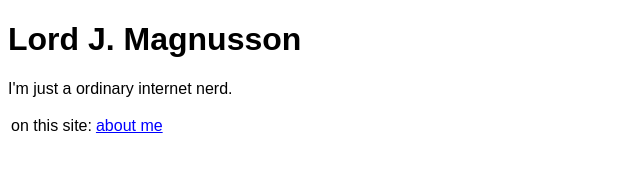
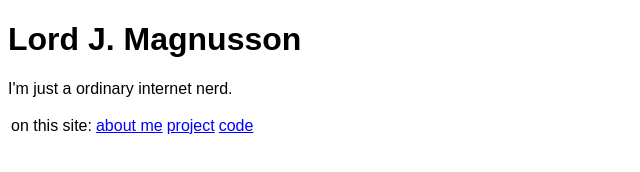
Before and after one commit to nitonme/nitonme.github.io, a plain HTML site: page index.html in a window 1280 px wide. Shown: the whole page, without its empty margins (0-640 px from the left). Drawn offline with Linux system fonts and the light colour scheme.

Commit message:
Add files via upload

```diff
--- a/index.html
+++ b/index.html
@@ -47,6 +47,12 @@
         <td>
           <a href="/about-me">about me</a>
         </td>
+        <td>
+          <a href="/pro">project</a>
+        </td>
+        <td>
+          <a href="/code">code</a>
+        </td>
       </tr>
     </table>
   </body>
```
